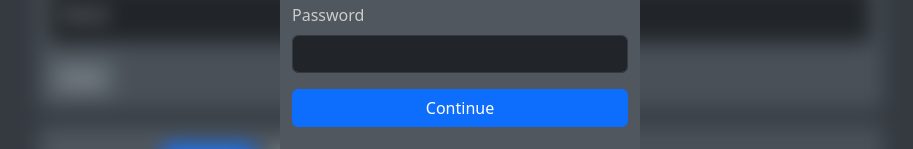
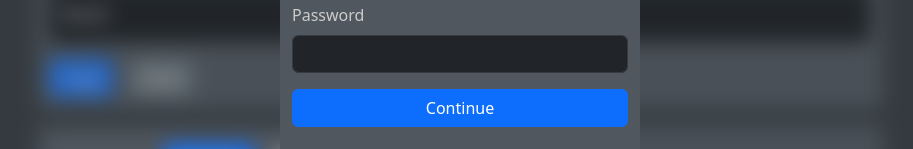
Before and after one commit to CodyJohns/Regex-GPT-App, a React (Create React App) app: page / in a window 1280 px wide. Shown: the part 409-558 px from the top of the page, without its empty margins (180-1093 px from the left). Built offline with nearby package versions, Linux system fonts and the light colour scheme; no server answers.

Commit message:
Add copy button to regex result component

```diff
--- a/src/components/RegexResult.js
+++ b/src/components/RegexResult.js
@@ -1,6 +1,13 @@
+import { useEffect, useState } from "react";
 import {FloatingLabel, Form} from "react-bootstrap";
 
 const RegexResult = ({ result, setValue }) => {
+    const [wasCopied, setCopied] = useState(false);
+
+    useEffect(() => {
+        setCopied(false);
+    }, [result]);
+
     return (
         <div>
             <div className={"content-panel primary-color"}>
@@ -17,10 +24,31 @@ const RegexResult = ({ result, setValue }) => {
                             onChange={(event) => {console.log(event.target.value);setValue(event.target.value)}}
                         />
                     </FloatingLabel>
+                    <div class="d-flex">
+                        <div class="pe-3">
+                            <button
+                                className={"btn btn-primary"}
+                                disabled={result === ""}
+                                onClick={() => {
+                                    if (!navigator.clipboard)
+                                        return;
+
+                                    navigator.clipboard.writeText(result).then(function() {
+                                        setCopied(true);
+                                    }, function(err) {
+                                        console.error('Could not copy text: ', err);
+                                    });
+                                }}
+                            >
+                                {
+                                    (wasCopied) ? "Copied!" : "Copy"
+                                }
+                            </button>
+                        </div>
+                        <div>
                             <button
                                 className={"btn btn-secondary"}
                                 disabled={result === ""}
-                        value={result}
                                 onClick={() => setValue("")}
                             >
                                 Clear
@@ -28,6 +56,8 @@ const RegexResult = ({ result, setValue }) => {
                         </div>
                     </div>
                 </div>
+            </div>
+        </div>
     );
 };
 
```
Lines whose indentation alone changed are shown as unchanged.
